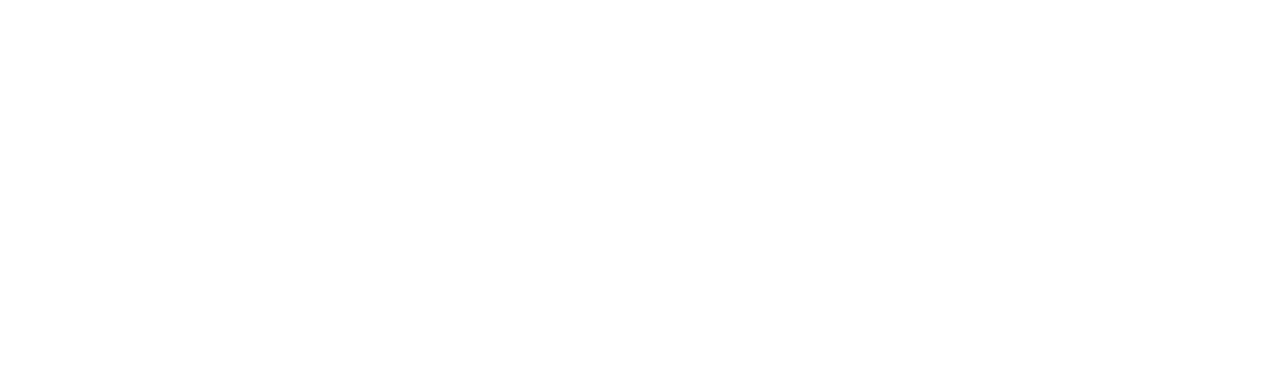
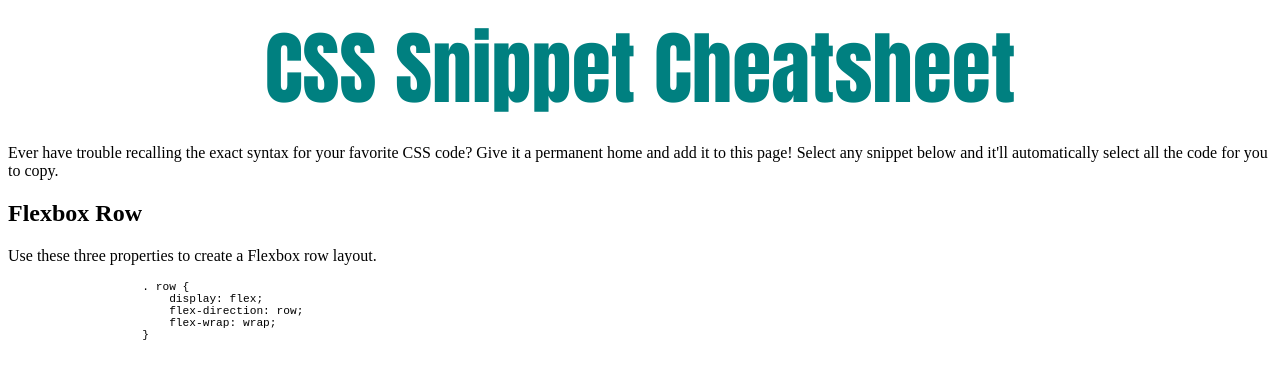
Before and after one commit to rwintersteen/CSS-Snippet-Cheatsheet, a plain HTML site: page index.html in a window 1280 px wide. Drawn offline with Linux system fonts and the light colour scheme.

Commit message:
Push initial changes to Mini-Project-28

```diff
--- a/index.html
+++ b/index.html
@@ -4,10 +4,25 @@
     <meta charset="UTF-8">
     <meta http-equiv="X-UA-Compatible" content="IE=edge">
     <meta name="viewport" content="width=device-width, initial-scale=1.0">
-    <title>Document</title>
+    <title>CSS Snippet Cheatsheet</title>
     <link rel='stylesheet' href='./style.css'></link>
 </head>
 <body>
+    <header>CSS Snippet Cheatsheet</header>
+        <p>Ever have trouble recalling the exact syntax for your favorite CSS code? Give it a permanent home and add it to this page! Select any snippet below and it'll automatically select all the code for you to copy.</p>
+    <div class='snippet'>
+        <h2>Flexbox Row</h2>
+            <p>Use these three properties to create a Flexbox row layout.</p>
+                <pre>
+                    . row {
+                        display: flex;
+                        flex-direction: row;
+                        flex-wrap: wrap;
+                    }
+                </pre>
+
+    </div>
+
 
 </body>
 </html>
--- a/style.css
+++ b/style.css
@@ -0,0 +1,11 @@
+header {
+    text-align: center;
+    color: teal;
+    font-size: 80px;
+    font-family: Impact, Haettenschweiler, 'Arial Narrow Bold', sans-serif;
+}
+
+pre {
+    font-size: .7rem;
+    margin: 0;
+}
```
